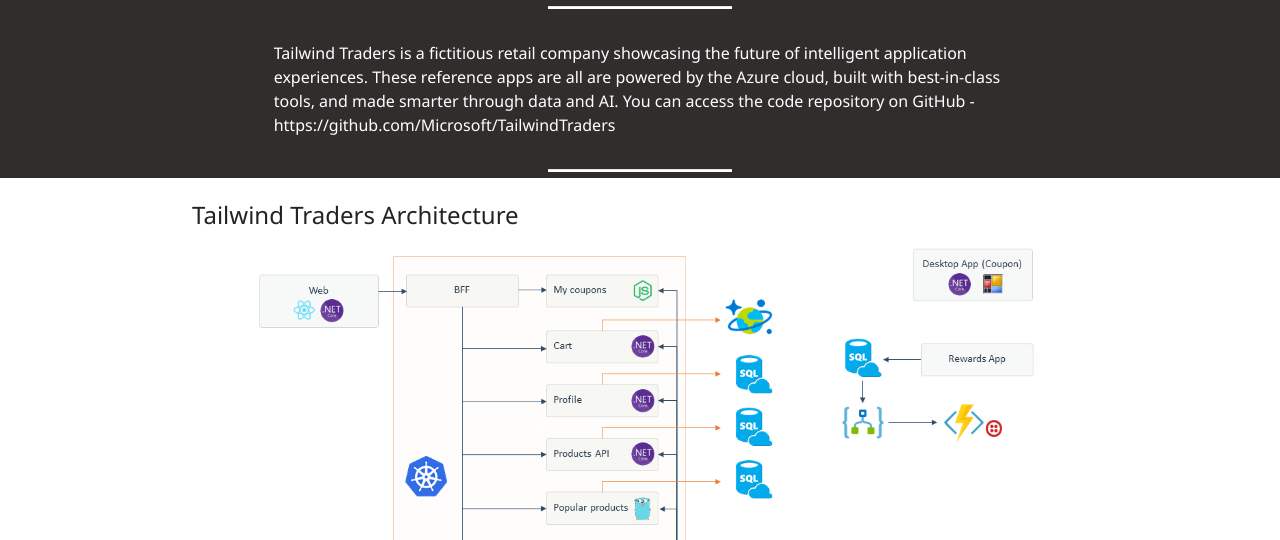
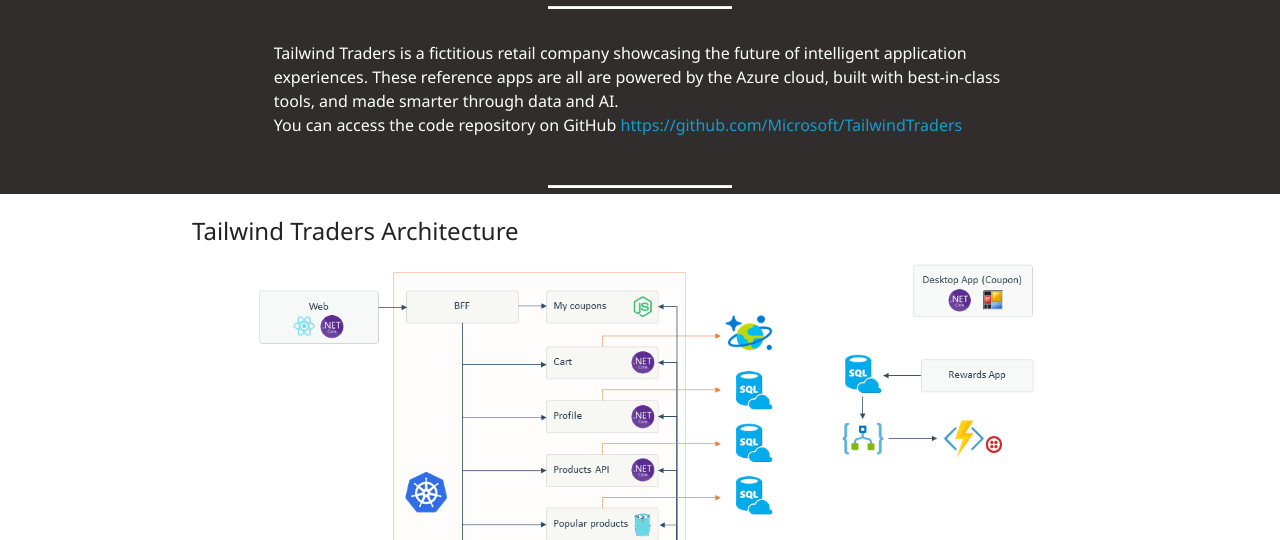
Before and after one commit to Hoyg/connectsite, a plain HTML site: page index.html in a window 1280 px wide. Shown: the part 260-800 px from the top of the page. Drawn offline with Linux system fonts and the light colour scheme.

Commit message:
Update index.html

```diff
--- a/index.html
+++ b/index.html
@@ -47,7 +47,7 @@
                 <div class="section-text align-center text-white can-fonts-style display-7">Tailwind Traders is a fictitious
                     retail company showcasing the future of intelligent application experiences. These reference apps are
                     all are powered by the Azure cloud, built with best-in-class tools, and made smarter through data and
-                    AI. You can access the code repository on GitHub - https://github.com/Microsoft/TailwindTraders
+                    AI. <p>You can access the code repository on GitHub <a href="https://github.com/Microsoft/TailwindTraders" target="_blank">https://github.com/Microsoft/TailwindTraders</a></p>
                 </div>
                 <hr class="line" style="width: 25%;">
             </div>
```
